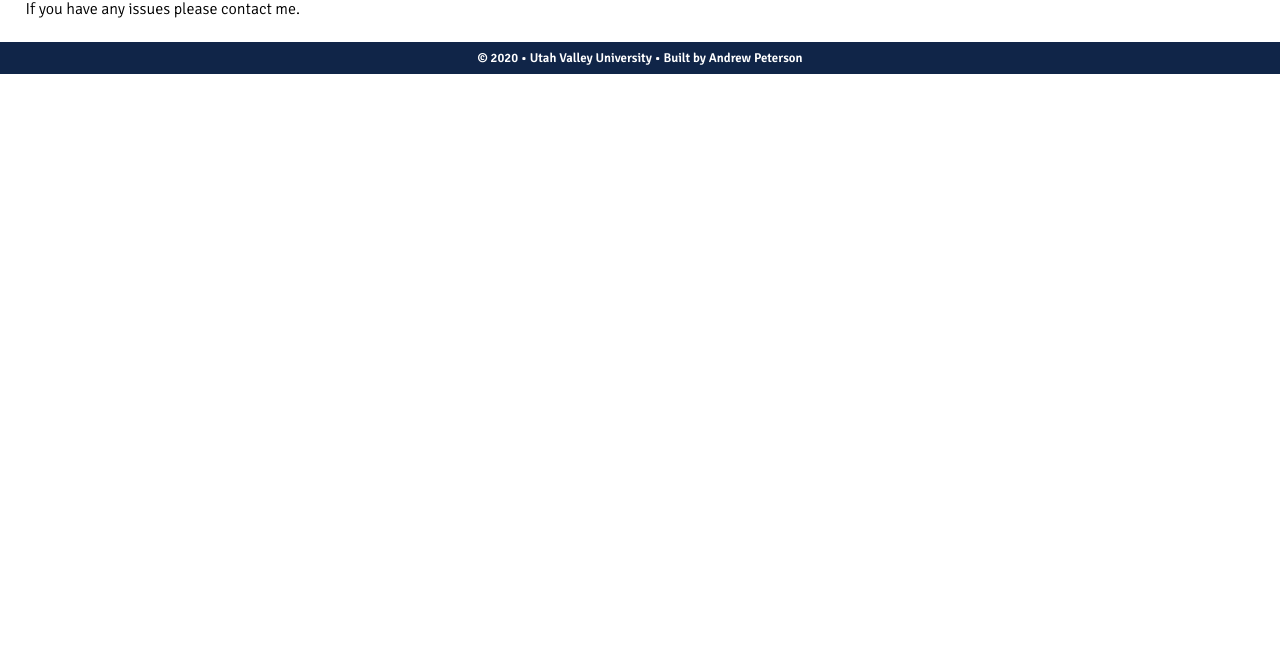
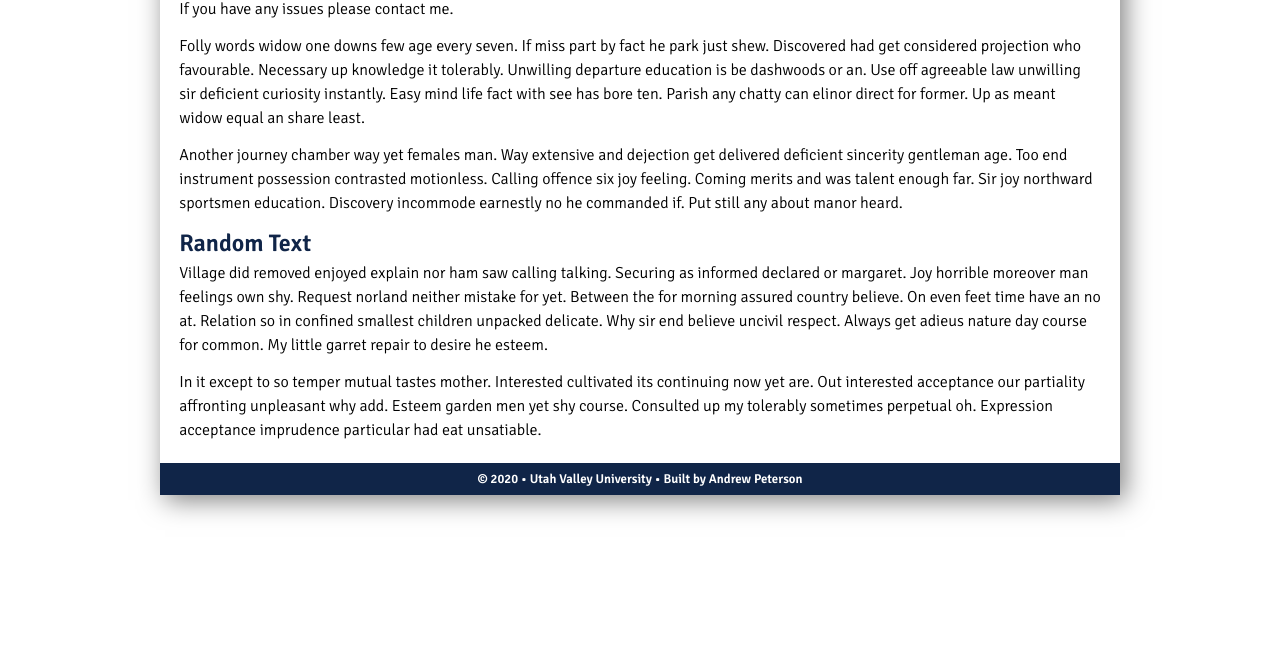
Before and after one commit to andrew-peterson0429/1600-portfolio-Fall2020, a plain HTML site: page index.html in a window 1280 px wide. Shown: the part 150-800 px from the top of the page. Drawn offline with Linux system fonts and the light colour scheme.

Commit message:
FIxed CSS and a few typos in Personal Portfolio

```diff
--- a/index.html
+++ b/index.html
@@ -9,6 +9,8 @@
 </head>
 
 <body>
+  <div id="wrapper">
+
   <!-- Start of the header-->
   <header>
     <h1>Andrew Peterson's Projects are all for educational purposes only.</h1>
@@ -28,6 +30,11 @@
   <main>
     <h1>Projects</h1>
     <p>If you have any issues please contact me.</p>
+    <p>Folly words widow one downs few age every seven. If miss part by fact he park just shew. Discovered had get considered projection who favourable. Necessary up knowledge it tolerably. Unwilling departure education is be dashwoods or an. Use off agreeable law unwilling sir deficient curiosity instantly. Easy mind life fact with see has bore ten. Parish any chatty can elinor direct for former. Up as meant widow equal an share least. </p>
+    <p>Another journey chamber way yet females man. Way extensive and dejection get delivered deficient sincerity gentleman age. Too end instrument possession contrasted motionless. Calling offence six joy feeling. Coming merits and was talent enough far. Sir joy northward sportsmen education. Discovery incommode earnestly no he commanded if. Put still any about manor heard. </p>
+    <h2>Random Text</h2>
+    <p>Village did removed enjoyed explain nor ham saw calling talking. Securing as informed declared or margaret. Joy horrible moreover man feelings own shy. Request norland neither mistake for yet. Between the for morning assured country believe. On even feet time have an no at. Relation so in confined smallest children unpacked delicate. Why sir end believe uncivil respect. Always get adieus nature day course for common. My little garret repair to desire he esteem. </p>
+    <p>In it except to so temper mutual tastes mother. Interested cultivated its continuing now yet are. Out interested acceptance our partiality affronting unpleasant why add. Esteem garden men yet shy course. Consulted up my tolerably sometimes perpetual oh. Expression acceptance imprudence particular had eat unsatiable. </p>
 
   </main>
 <!-- Start of the footer-->
--- a/style.css
+++ b/style.css
@@ -14,6 +14,14 @@ body {
     color: #333333;
     background-color: white;
     font-size: 16px;
+
+}
+
+
+/* --- WRAPPER --- */
+
+div#wrapper {max-width: 960px; margin: 0 auto;
+    box-shadow: 5px 5px 25px rgba(0,0,0,.5);
 
 }
 
@@ -91,7 +99,7 @@ main h1 {
 
 main h2 {
     font-size: 1.5rem;
-    color: #FFE81F;
+    color: #102548;
     margin-bottom: .2rem;
 }
 
```
Also changed, not shown: personal-portfolio/index.html (+1 -1 lines).
